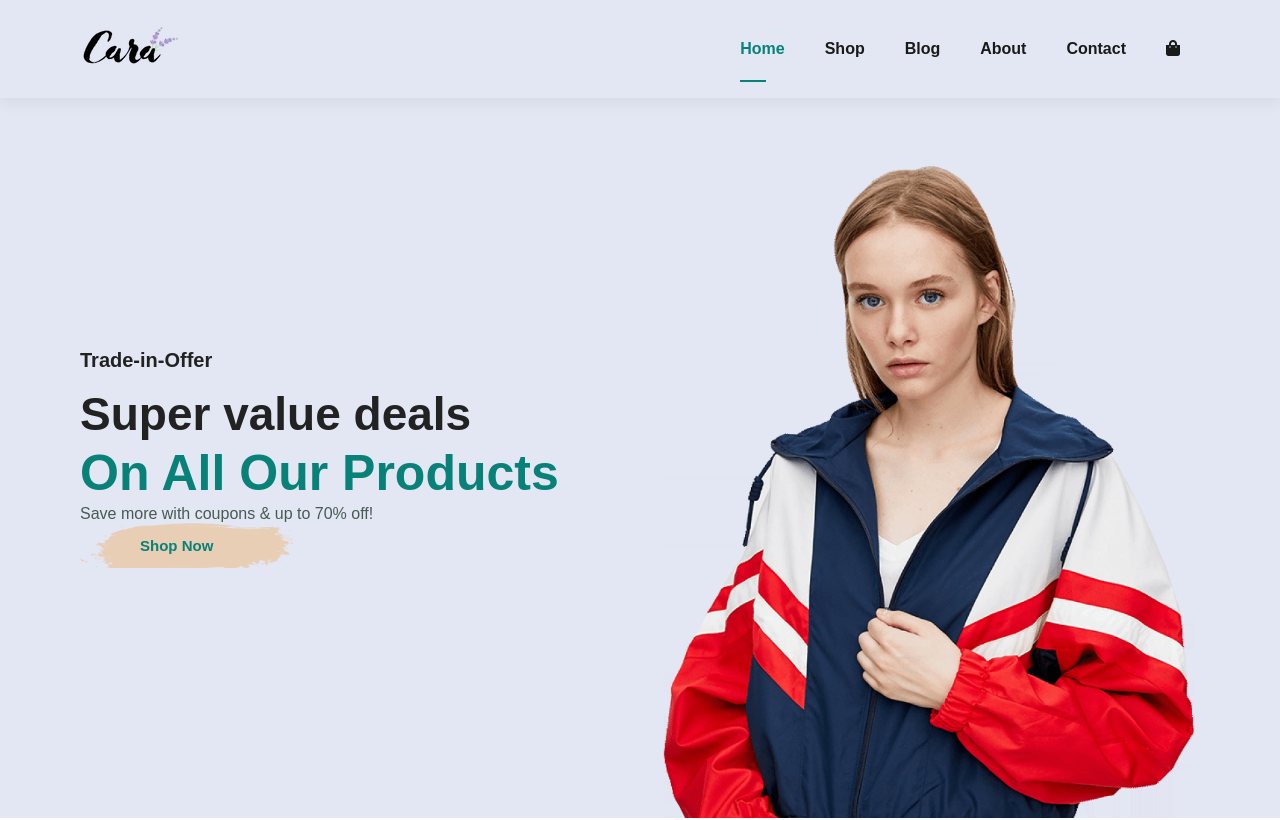
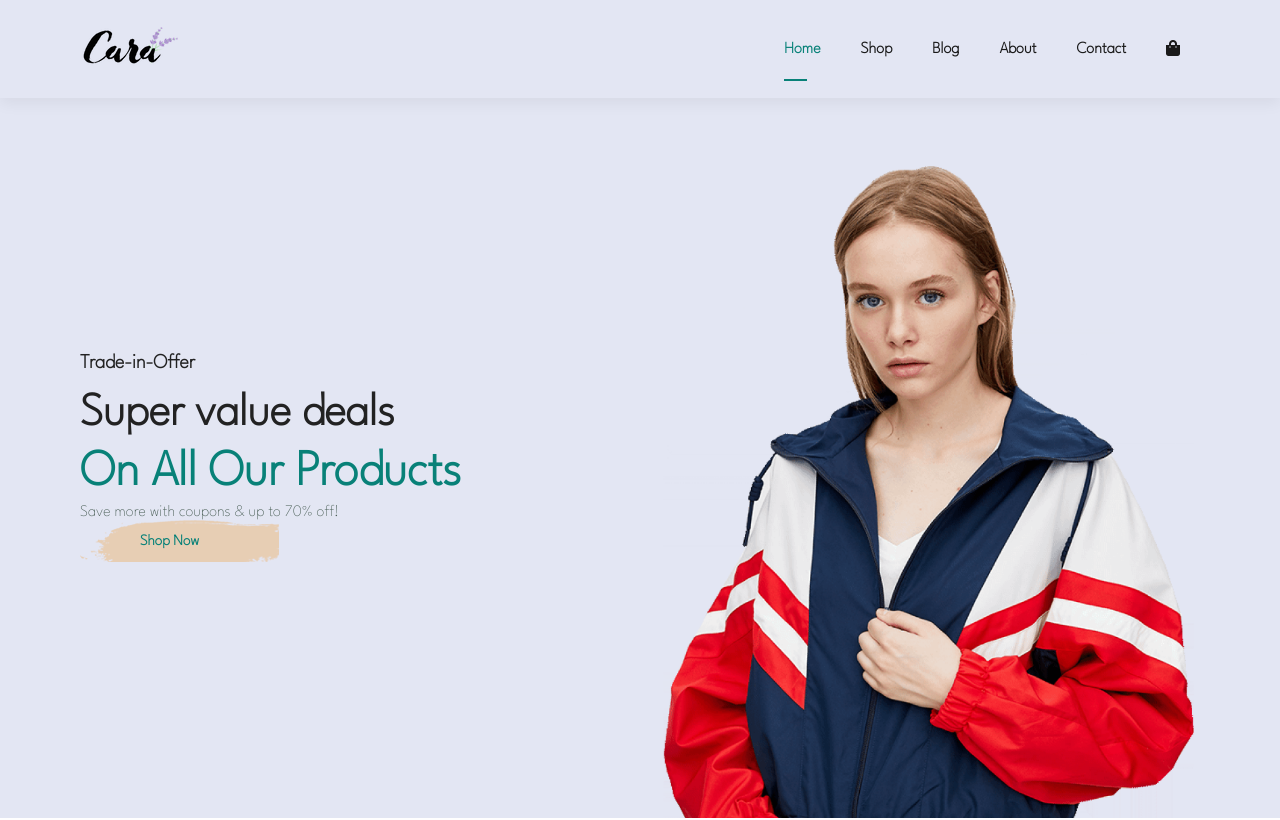
Before and after one commit to OrlandoCodes10/Clothing_Store, a plain HTML site: page index.html in a window 1280 px wide. Shown: the top 820 px of the page. Drawn offline with Linux system fonts and the light colour scheme.

Commit message:
Changing the google font to 'League Spartan'

```diff
--- a/styles.css
+++ b/styles.css
@@ -1,10 +1,10 @@
 /*It is called responsive web design when you use CSS and HTML to resize, hide, shrink, enlarge, or move the content to make it look good on any screen.*/
-@import url('https://fonts.googleapis.com/css2>family=Spartan:wght@100;200;300;400;500;600;700;800;900&display=swap');
+@import url('https://fonts.googleapis.com/css2?family=League+Spartan:wght@100&display=swap');
 * {
     margin: 0;
     box-sizing: border-box;
     padding: 0;
-    font-family: 'Spartan', sans-serif;
+    font-family: 'League Spartan', sans-serif;
 }
 
 h1 {
```
